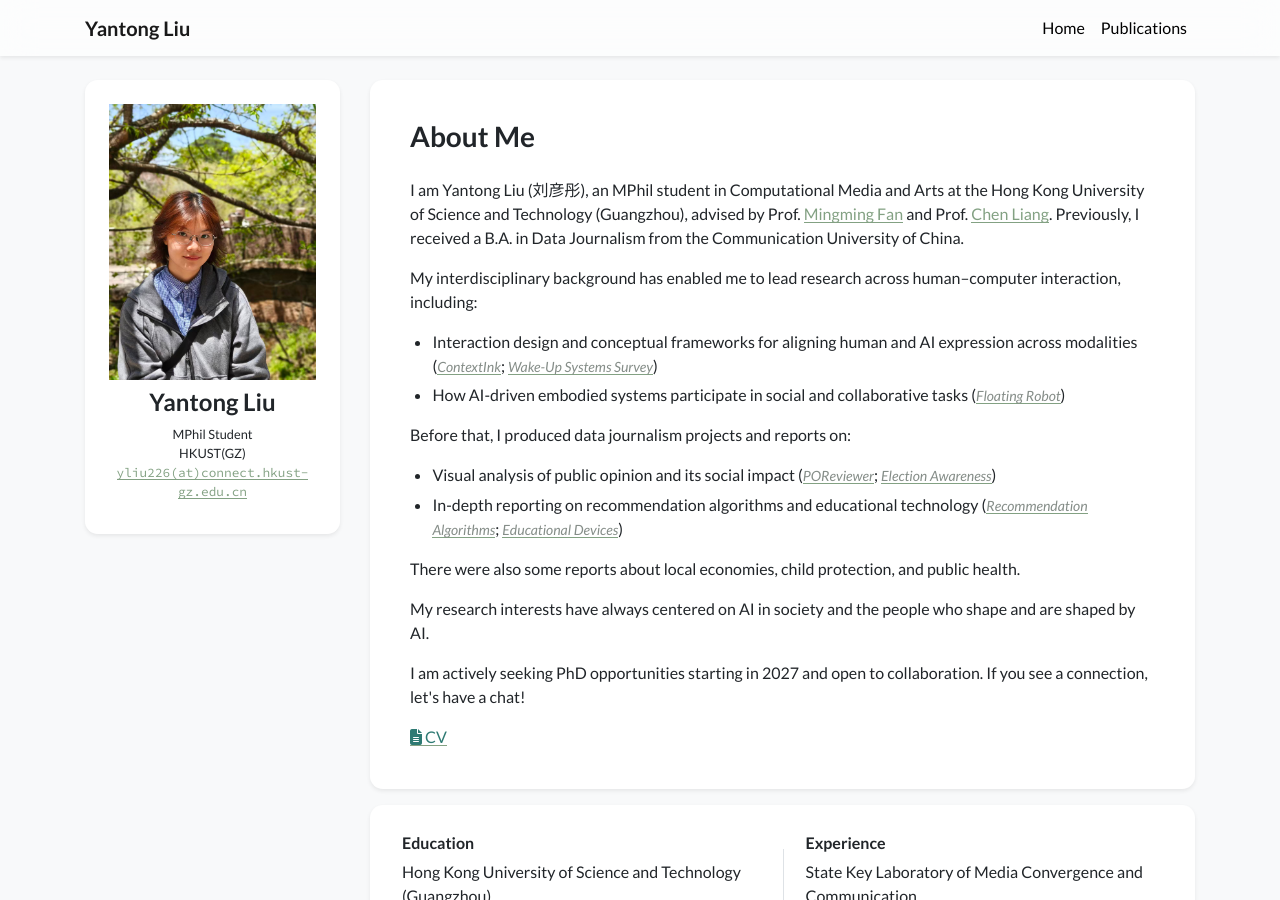
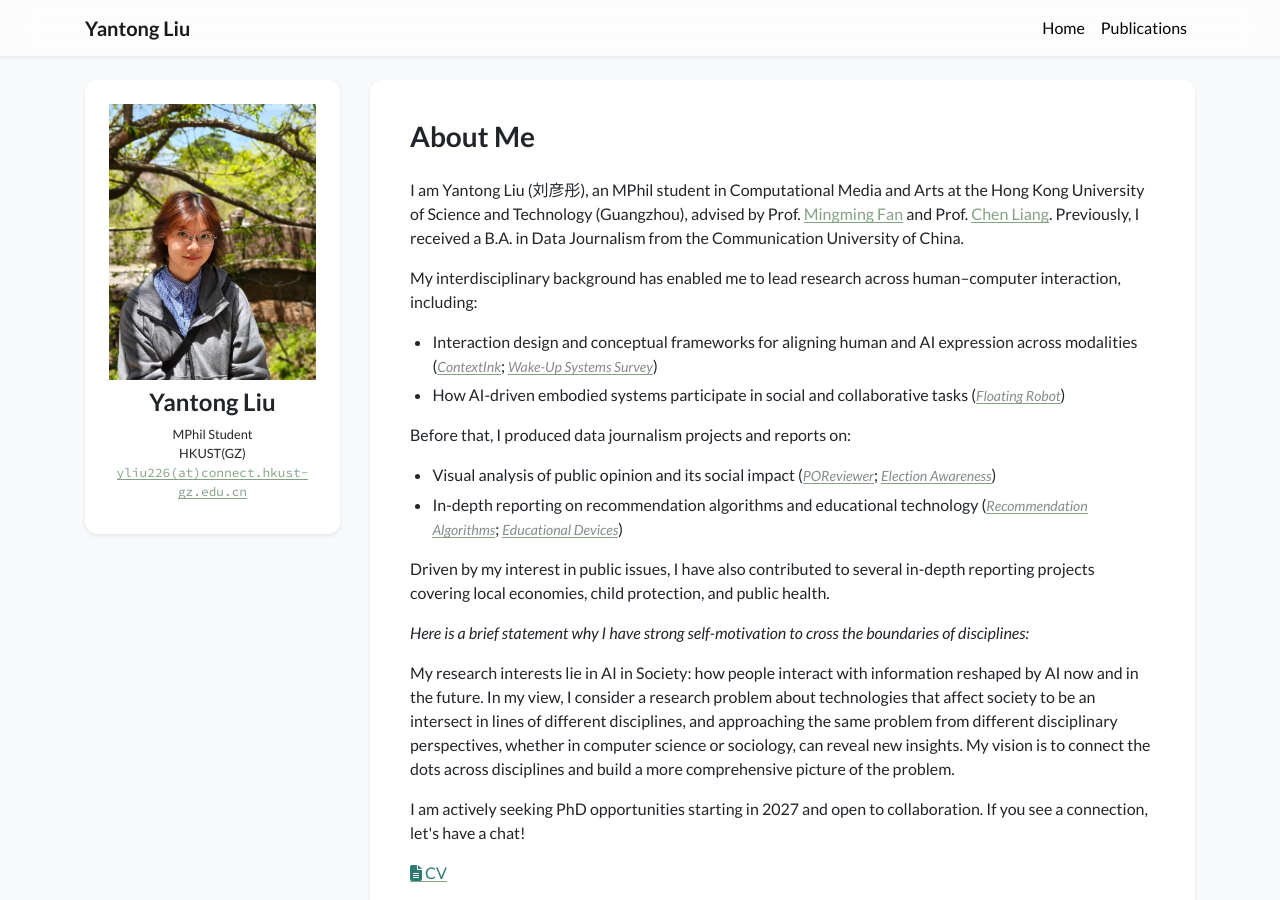
Before and after one commit to syy404/syy404.github.io, a Jekyll site: the page built from index.html, in a window 1280 px wide and 900 px high. Built offline with Jekyll 4.4.1, drawn with Linux system fonts in a browser that asks for light colours; nearby versions of some CDN libraries; a style sheet for code colours, icons or effects is not loaded.

Commit message:
Refine homepage bio: public-interest reporting and interdisciplinary motivation

```diff
--- a/_data/profile.yml
+++ b/_data/profile.yml
@@ -22,8 +22,9 @@ short_bio: >-
     <li>Visual analysis of public opinion and its social impact (<a class="bio-work-link" href="#poreviewer">POReviewer</a>; <a class="bio-work-link" href="/publications/#global-election">Election Awareness</a>)</li>
     <li>In-depth reporting on recommendation algorithms and educational technology (<a class="bio-work-link" href="/publications/#recommendation-algorithm">Recommendation Algorithms</a>; <a class="bio-work-link" href="/publications/#education-devices">Educational Devices</a>)</li>
   </ul>
-  <p>There were also some reports about local economies, child protection, and public health.</p>
-  <p>My research interests have always centered on AI in society and the people who shape and are shaped by AI.</p>
+  <p>Driven by my interest in public issues, I have also contributed to several in-depth reporting projects covering local economies, child protection, and public health.</p>
+  <p><em>Here is a brief statement why I have strong self-motivation to cross the boundaries of disciplines:</em></p>
+  <p>My research interests lie in AI in Society: how people interact with information reshaped by AI now and in the future. In my view, I consider a research problem about technologies that affect society to be an intersect in lines of different disciplines, and approaching the same problem from different disciplinary perspectives, whether in computer science or sociology, can reveal new insights. My vision is to connect the dots across disciplines and build a more comprehensive picture of the problem.</p>
   <p>I am actively seeking PhD opportunities starting in 2027 and open to collaboration. If you see a connection, let's have a chat!</p>
 
 portrait_url: /assets/images/photos/sysy.jpg
```
